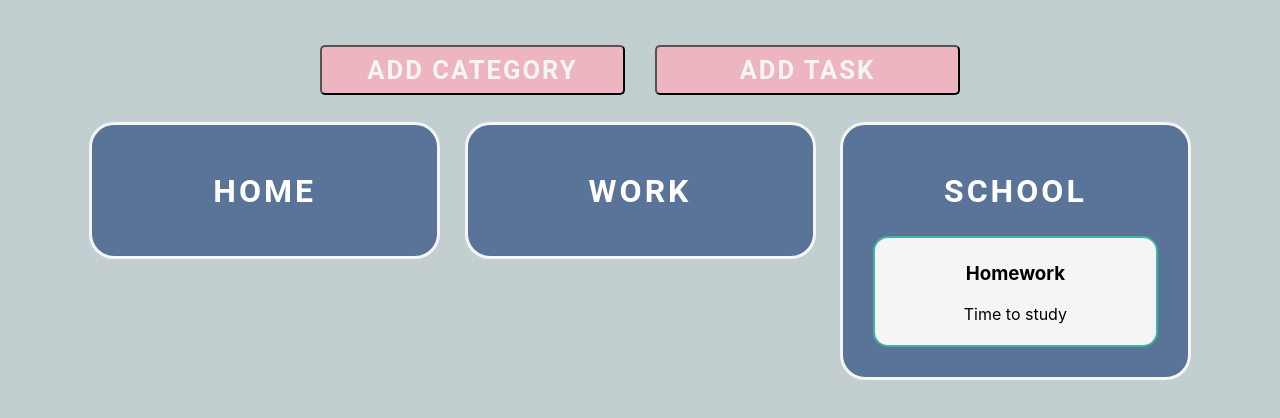
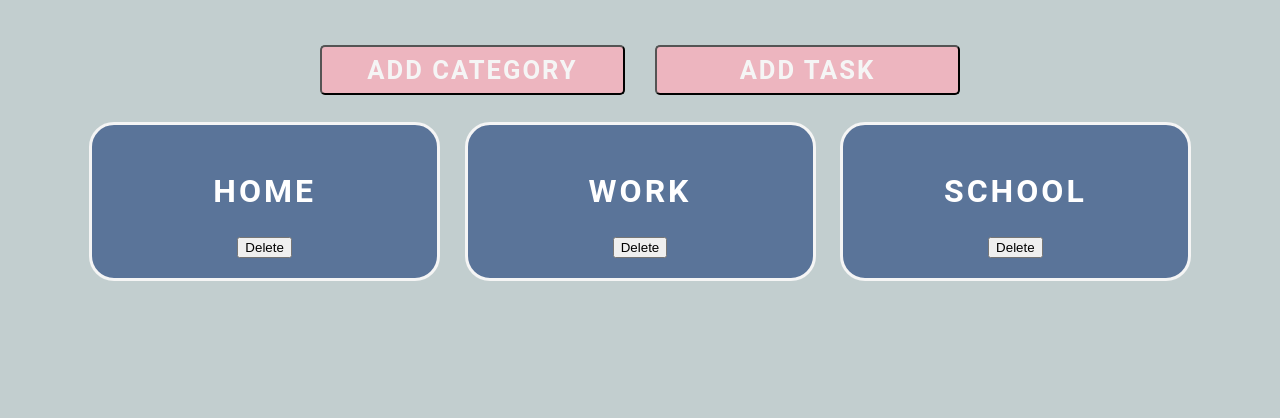
Before and after one commit to wildfirefly12/todo, a React (Create React App) app: page / in a window 1280 px wide. Shown: the top 418 px of the page. Built offline with nearby package versions, Linux system fonts and the light colour scheme.

Commit message:
Working on deleting categories

```diff
--- a/src/App.js
+++ b/src/App.js
@@ -1,7 +1,5 @@
-import logo from './logo.svg';
 import './App.css';
 import Category from "./components/Category";
-import AddTask from "./components/AddTask";
 import React, {useState} from "react";
 import AddItems from "./components/AddItems";
 
@@ -29,11 +27,20 @@ function App() {
     })
   }
 
+  const deleteCategoryHandler = (name) => {
+    console.log(name);
+    for(var i = 0; i < categories.length; i++){
+      if(categories[i].name === name){
+        delete categories[i];
+      }
+    }
+  }
+
+
   const [tasks, setTasks] = useState(dummyTasks);
 
   const addTaskHandler = task => {
     setTasks(prevTasks => {
-      console.log(task);
       return [task, ...prevTasks];
     })
   }
@@ -42,7 +49,7 @@ function App() {
     <div className="App">
       <AddItems categories={categories} onAddTask={addTaskHandler} onAddCategory={addCategoryHandler}/>
       {categories.map(category =>
-        <Category key={category.id} title={category.name} tasks={tasks}/>
+        <Category key={category.id} name={category.name} tasks={tasks} onCategoryDelete={deleteCategoryHandler}/>
       )}
     </div>
   );
--- a/src/components/AddItems.js
+++ b/src/components/AddItems.js
@@ -22,12 +22,17 @@ const AddItems = (props) => {
                         <button className={"button"} onClick={handleState} value={"Add Task"}>Add Task</button>
                     </div>
                 );
-                break;
             case "Add Category":
                 return <AddCategory onAddCategory={props.onAddCategory} handleState={handleState}/>;
-                break;
             case "Add Task":
                 return <AddTask onAddTask={props.onAddTask} categories={props.categories} handleState={handleState}/>;
+            default:
+               return (
+                   <div>
+                       <button className={"button"} onClick={handleState} value={"Add Category"}>Add Category</button>
+                       <button className={"button"} onClick={handleState} value={"Add Task"}>Add Task</button>
+                   </div>
+               );
         }
     }
 
--- a/src/components/AddTask.js
+++ b/src/components/AddTask.js
@@ -42,7 +42,7 @@ const AddTask = (props) => {
                 <select className={"field"} onChange={categoryChangeHandler}>
                     <option>Select Category</option>
                     {props.categories.map(category =>
-                        <option key={category.id} value={enteredCategory}>{category.name}</option>
+                        <option key={category.id} value={category.name}>{category.name}</option>
                     )}
                 </select>
                 <button className={"taskButton"} type={"submit"} >Add</button>
--- a/src/components/Category.js
+++ b/src/components/Category.js
@@ -6,16 +6,23 @@ import Task from "./Task";
 const Category = (props) => {
 
     const showTask = (task, category) => {
-        if(task.category == category){
+        if(task.category === category){
             return (
                 <Task key={task.id} title={task.title} description={task.description} />
             )
         }
     }
 
+    const deleteCategoryHandler = (event) => {
+        var name = event.target.value;
+        event.preventDefault();
+        props.onCategoryDelete(name);
+    }
+
     return (
         <div className={"category"}>
-            <h2 className={"title"}>{props.title}</h2>
+            <h2 className={"title"}>{props.name}</h2>
+            <button onClick={deleteCategoryHandler} value={props.name}>Delete</button>
             {props.tasks.map(task =>
                 showTask(task, props.title)
             )}
```
Also changed, not shown: 1 other file (tests, documents, lock files or other folders).
